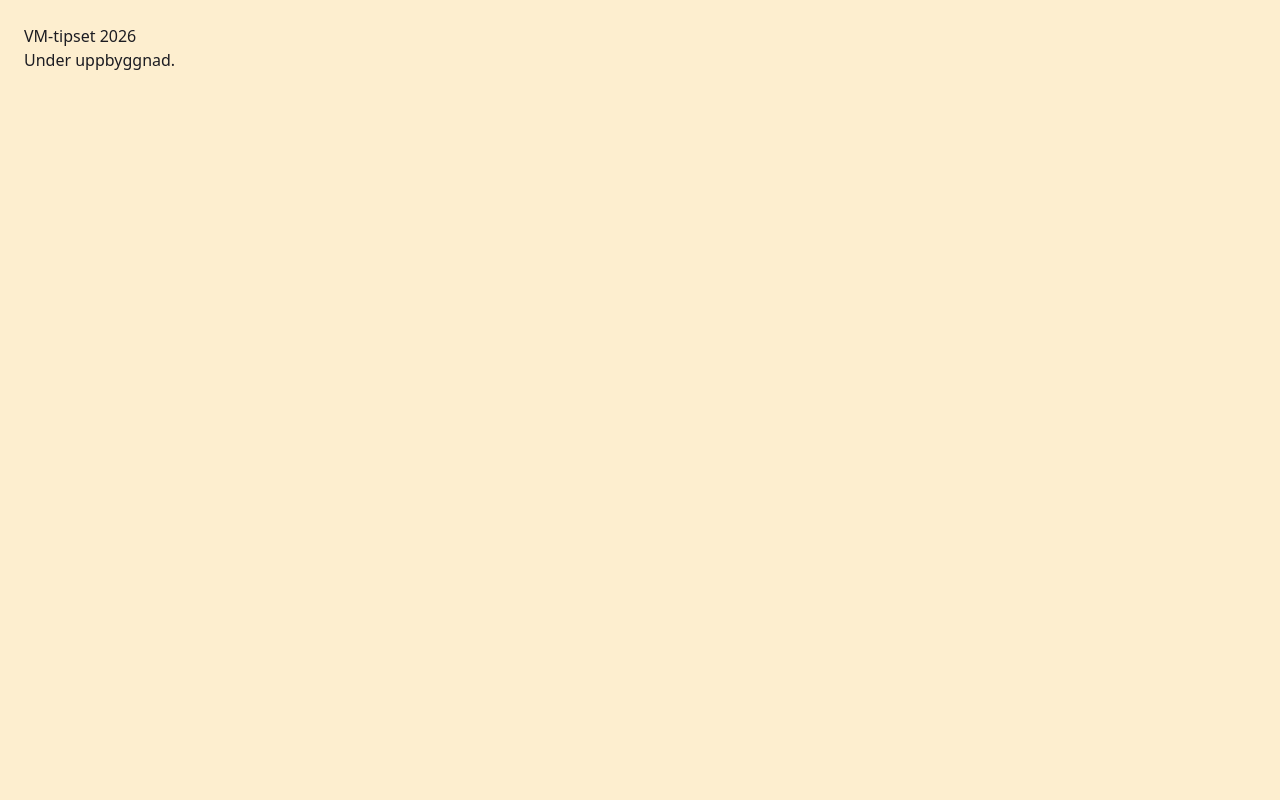
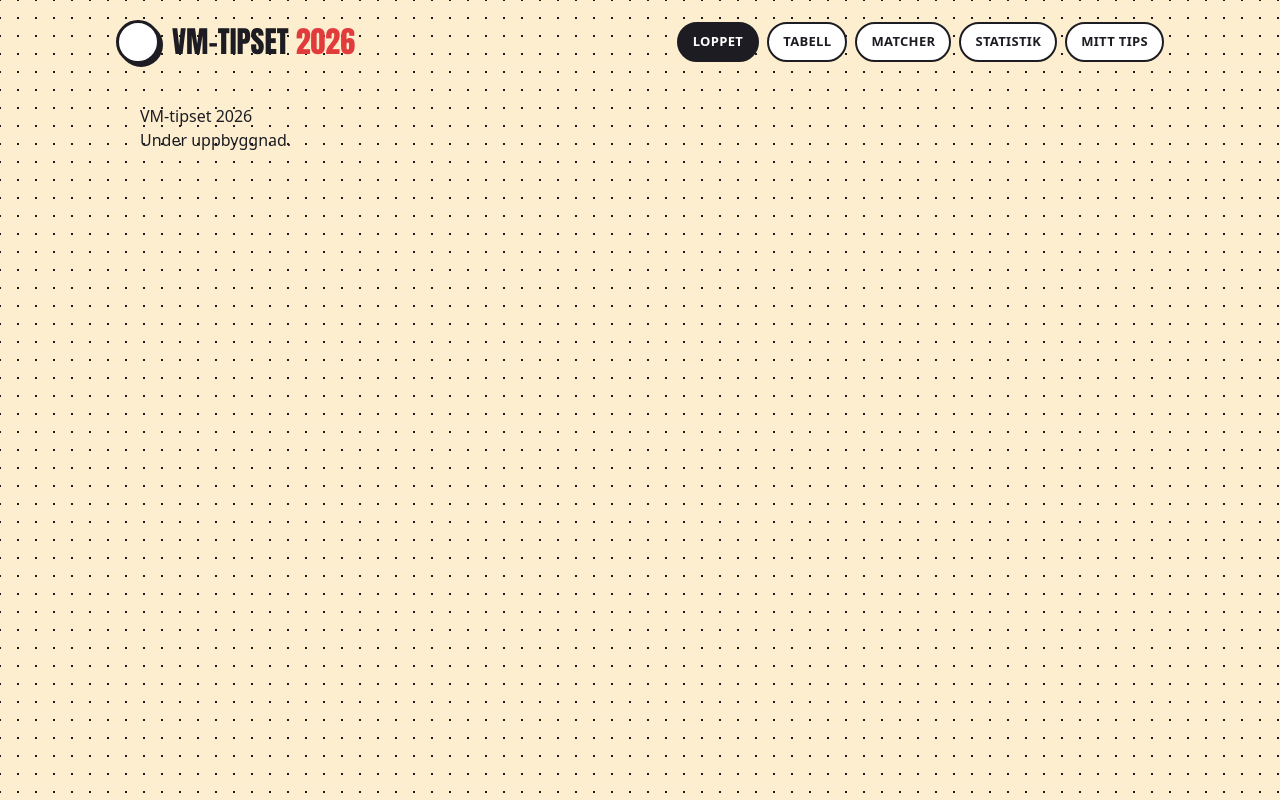
Before and after one commit to CarlBedrot/FotbollsVM, a Next.js app: page / in a window 1280 px wide. Built offline with nearby package versions, Linux system fonts and the light colour scheme.

Commit message:
feat: add retro design system and core components

```diff
--- a/app/globals.css
+++ b/app/globals.css
@@ -2,7 +2,21 @@
 @tailwind components;
 @tailwind utilities;
 
+:root { color-scheme: light; }
+
 body {
-  background: #fdeecf;
+  background-color: #fdeecf;
+  background-image: radial-gradient(#1c1c22 1.1px, transparent 1.1px);
+  background-size: 18px 18px;
+  background-position: -9px -9px;
   color: #1c1c22;
+  font-family: ui-sans-serif, system-ui, sans-serif;
 }
+
+@layer components {
+  .retro-card { @apply bg-paper border-[3px] border-ink rounded-2xl shadow-hard; }
+  .retro-pill { @apply inline-block text-white text-[11px] font-extrabold tracking-wider uppercase px-3 py-1.5 rounded-full border-[2.5px] border-ink; }
+  .retro-tab { @apply text-[13px] font-extrabold uppercase tracking-wide px-3.5 py-2 rounded-full border-[2.5px] border-ink bg-white; }
+  .retro-tab-active { @apply bg-ink text-white; }
+  .anton { font-family: 'Anton', Impact, sans-serif; }
+}
--- a/app/layout.tsx
+++ b/app/layout.tsx
@@ -1,15 +1,26 @@
 import type { Metadata } from 'next';
 import './globals.css';
+import { Nav } from '@/components/Nav';
 
 export const metadata: Metadata = {
   title: 'VM-tipset 2026',
   description: 'Kompisgängets VM-tips 2026',
+  manifest: '/manifest.webmanifest',
 };
 
 export default function RootLayout({ children }: { children: React.ReactNode }) {
   return (
     <html lang="sv">
-      <body>{children}</body>
+      <head>
+        <link rel="preconnect" href="https://fonts.googleapis.com" />
+        <link href="https://fonts.googleapis.com/css2?family=Anton&display=swap" rel="stylesheet" />
+      </head>
+      <body>
+        <div className="max-w-[1080px] mx-auto px-4 py-5 pb-16">
+          <Nav />
+          {children}
+        </div>
+      </body>
     </html>
   );
 }
--- /dev/null
+++ b/components/Avatar.tsx
@@ -0,0 +1,15 @@
+export function Avatar({ name, color, avatarUrl, size = 40 }: { name: string; color: string; avatarUrl: string | null; size?: number }) {
+  const initials = name.split(/\s+/).map((w) => w[0]).join('').slice(0, 2).toUpperCase();
+  const style = { width: size, height: size, borderWidth: 3, boxShadow: '3px 3px 0 #1c1c22' };
+  if (avatarUrl) {
+    return <img src={avatarUrl} alt={name} className="rounded-full border-ink object-cover" style={style} />;
+  }
+  return (
+    <span
+      className="rounded-full border-ink text-white font-extrabold flex items-center justify-center"
+      style={{ ...style, background: color, fontSize: size * 0.36 }}
+    >
+      {initials}
+    </span>
+  );
+}
--- /dev/null
+++ b/components/Card.tsx
@@ -0,0 +1,14 @@
+import type { ReactNode } from 'react';
+
+export function Card({ children, className = '' }: { children: ReactNode; className?: string }) {
+  return <div className={`retro-card p-4 ${className}`}>{children}</div>;
+}
+
+export function SectionHeader({ pill, pillColor, title }: { pill: string; pillColor: string; title: string }) {
+  return (
+    <div className="flex items-center gap-2.5 mb-3.5">
+      <span className="retro-pill" style={{ background: pillColor, boxShadow: '2px 2px 0 #1c1c22' }}>{pill}</span>
+      <h3 className="anton text-2xl m-0">{title}</h3>
+    </div>
+  );
+}
--- /dev/null
+++ b/components/Nav.tsx
@@ -0,0 +1,33 @@
+'use client';
+import Link from 'next/link';
+import { usePathname } from 'next/navigation';
+
+const TABS = [
+  { href: '/', label: 'Loppet' },
+  { href: '/tabell', label: 'Tabell' },
+  { href: '/matcher', label: 'Matcher' },
+  { href: '/statistik', label: 'Statistik' },
+  { href: '/tips', label: 'Mitt tips' },
+];
+
+export function Nav() {
+  const path = usePathname();
+  return (
+    <div className="flex items-center justify-between gap-3 flex-wrap mb-4">
+      <Link href="/" className="flex items-center gap-3 no-underline text-ink">
+        <span className="w-11 h-11 rounded-full bg-white border-[3px] border-ink" style={{ boxShadow: '3px 3px 0 #1c1c22' }} />
+        <span className="anton text-3xl leading-none">VM-TIPSET <span className="text-vmred">2026</span></span>
+      </Link>
+      <nav className="flex gap-2 flex-wrap">
+        {TABS.map((t) => {
+          const active = t.href === '/' ? path === '/' : path.startsWith(t.href);
+          return (
+            <Link key={t.href} href={t.href} className={`retro-tab no-underline text-ink ${active ? 'retro-tab-active !text-white' : ''}`}>
+              {t.label}
+            </Link>
+          );
+        })}
+      </nav>
+    </div>
+  );
+}
--- /dev/null
+++ b/components/Pill.tsx
@@ -0,0 +1,3 @@
+export function Pill({ children, color = '#1c1c22' }: { children: React.ReactNode; color?: string }) {
+  return <span className="retro-pill" style={{ background: color, boxShadow: '2px 2px 0 #1c1c22' }}>{children}</span>;
+}
```
Also changed, not shown: lib/view/serverData.ts (added, +25 -0 lines).
